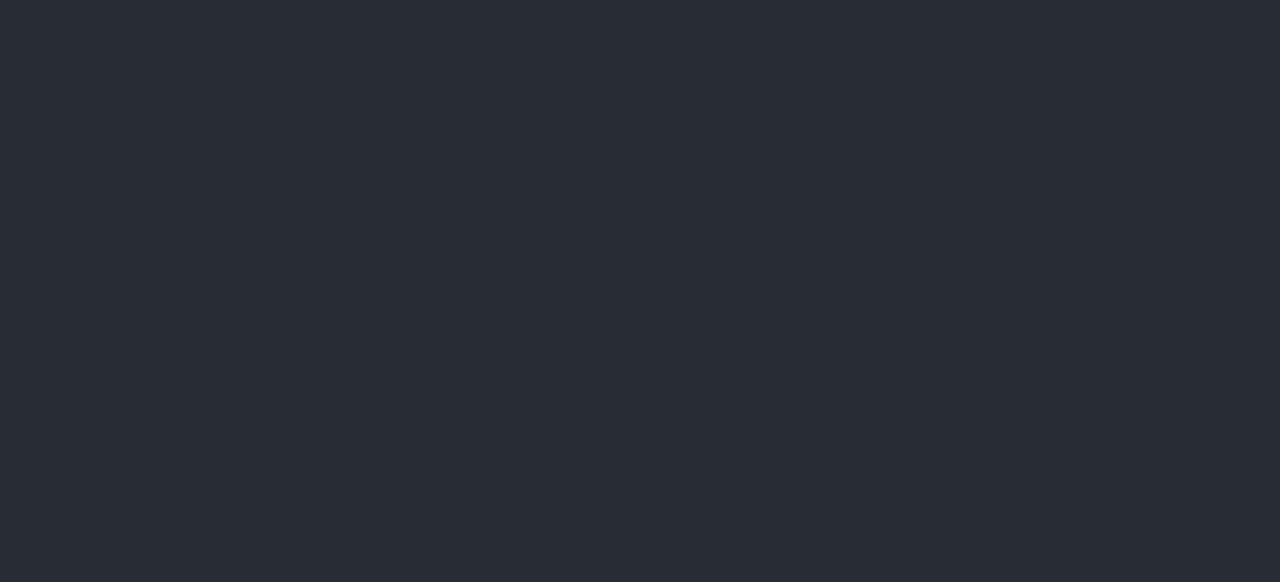
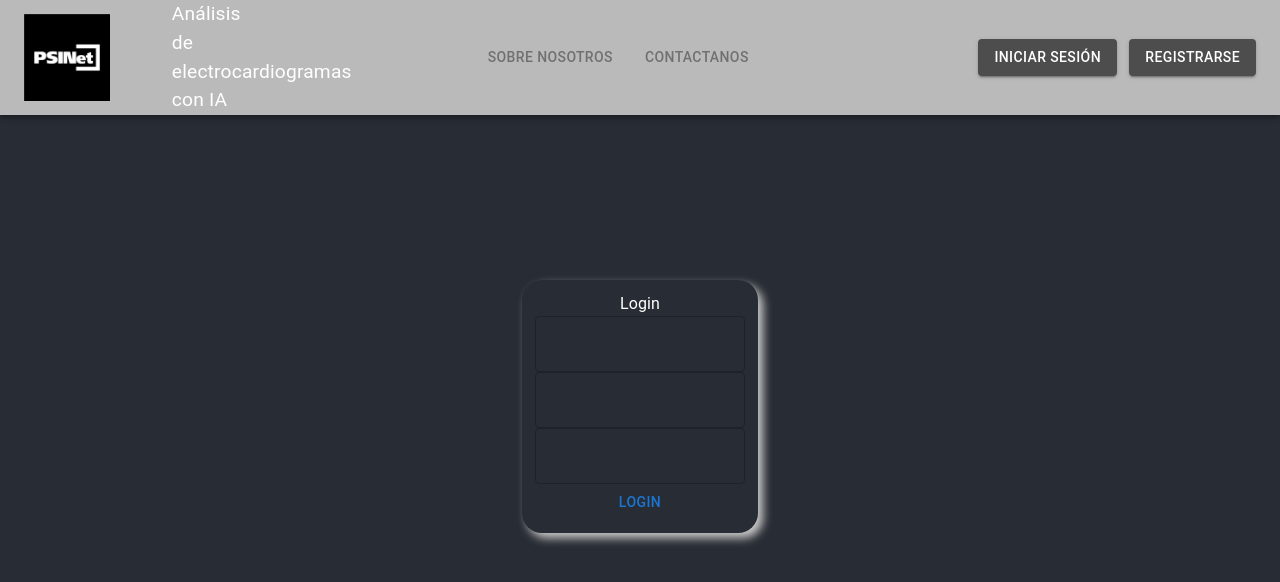
Before and after one commit to vcrb18/asdasd, a React (Create React App) app in the folder frontend/: page /login in a window 1280 px wide. Before the commit this address had no page. Shown: the top 582 px of the page. Built offline with nearby package versions, Linux system fonts and the light colour scheme.

Commit message:
Login dev_Vini

```diff
--- a/frontend/src/Routing.tsx
+++ b/frontend/src/Routing.tsx
@@ -1,6 +1,7 @@
 import { BrowserRouter, Routes, Route } from "react-router-dom";
 import LandingPage from "./components/Header";
 import CustomizedTables from "./components/Tables";
+import Login from "./components/Login";
 
 function Routing(): JSX.Element {
   const landingPageTabs = [
@@ -22,6 +23,12 @@ function Routing(): JSX.Element {
             <LandingPage tabs={landingPageTabs} buttons={landingPageButtons} />
           }
         />
+        <Route
+          path="/login"
+          element={
+            <Login tabs={landingPageTabs} buttons={landingPageButtons} />
+          }
+        />
         <Route path="/examenes" element={<CustomizedTables />} />
       </Routes>
     </BrowserRouter>
--- a/frontend/src/components/LandingPage.tsx
+++ b/frontend/src/components/LandingPage.tsx
@@ -1,7 +1,7 @@
 import React from "react";
 import Header from "../components/Header";
 
-interface LandingPageProps {
+export interface LandingPageProps {
   tabs: Array<{ label: string }>;
   buttons: Array<{ label: string }>;
 }
--- /dev/null
+++ b/frontend/src/components/Login.tsx
@@ -0,0 +1,39 @@
+import React from "react";
+import { Box, Button, TextField, Typography } from "@mui/material";
+import Header from "./Header";
+import { LandingPageProps } from "./LandingPage";
+
+const Login: React.FC<LandingPageProps> = ({ tabs, buttons }) => {
+  return (
+    <>
+      <Header tabs={tabs} buttons={buttons} />
+      <form>
+        <Box
+          display={"flex"}
+          flexDirection={"column"}
+          maxWidth={"85%"}
+          alignItems={"center"}
+          justifyContent={"center"}
+          margin={"auto"}
+          marginTop={"5%"}
+          padding={"5%"}
+          borderRadius={5}
+          boxShadow={"5px 5px 10px #ccc"}
+          sx={{
+            ":hover": {
+              boxShadow: "10px 10px 20px #ccc",
+            },
+          }}
+        >
+          <Typography>Login</Typography>
+          <TextField />
+          <TextField />
+          <TextField />
+          <Button>Login</Button>
+        </Box>
+      </form>
+    </>
+  );
+};
+
+export default Login;
```
